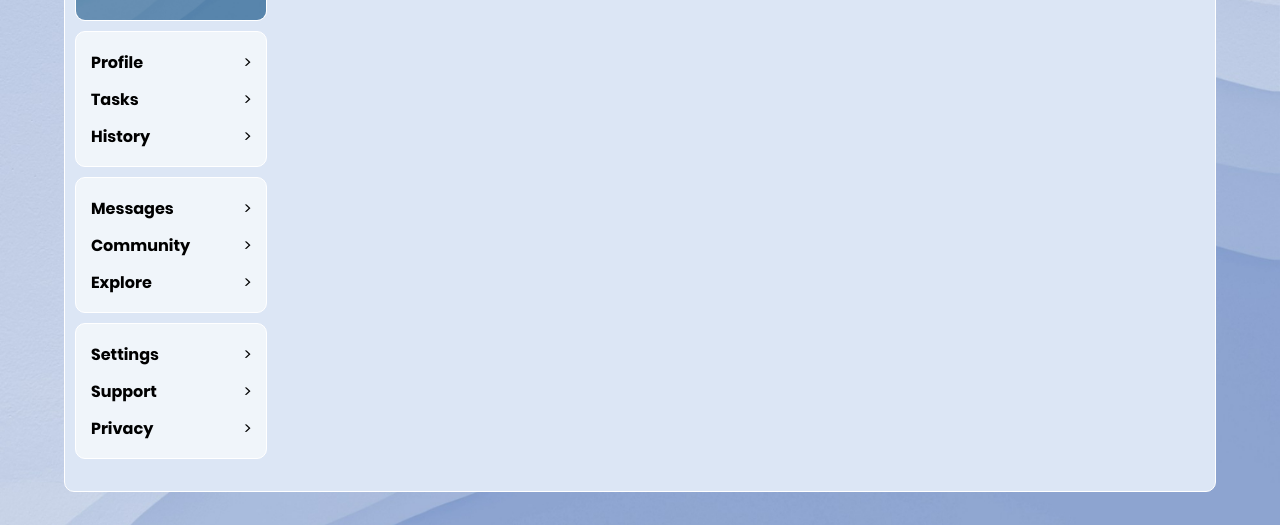
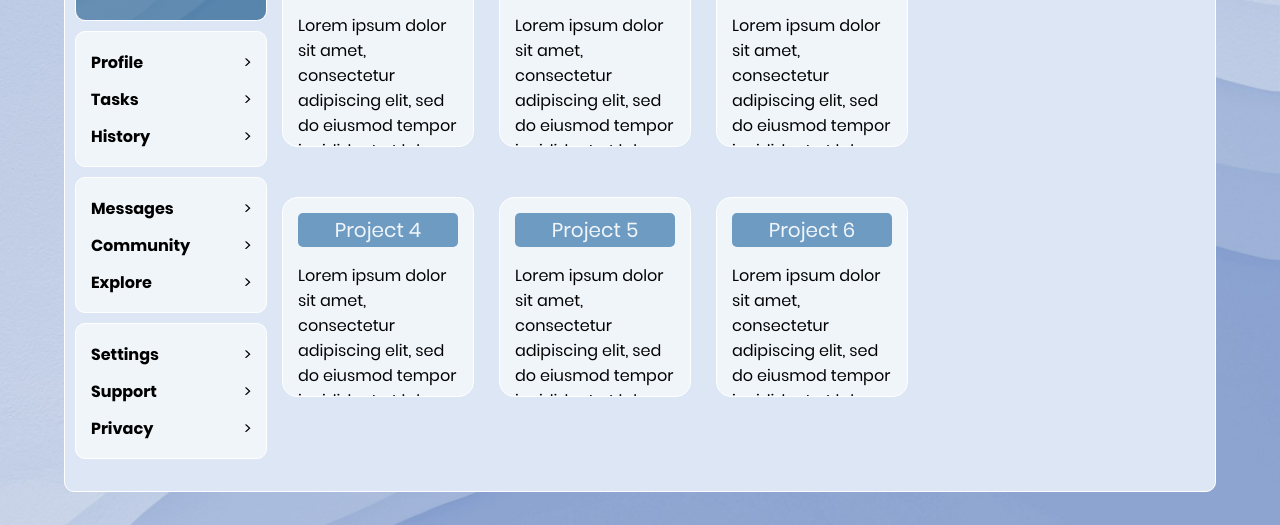
Before and after one commit to FarouqII/admin-dashboard, a plain HTML site: page index.html in a window 1280 px wide. Shown: the part 275-800 px from the top of the page. Drawn offline with Linux system fonts and the light colour scheme.

Commit message:
Create projects grid
Created the grid for the projects section of the dashboard

```diff
--- a/index.html
+++ b/index.html
@@ -13,7 +13,7 @@
         <a href="www.theodinproject.com" id="account-btn"><img id="account-logo" src="./assets/user.png"></a>
     </header>
     <div id="page-container">
-        <nav>
+        <div id="sidenav">
             <a href="www.theodinproject.com" class="nav-tile" id="create-btn">
                 <img src="./assets/create-btn-bg.JPG">
                 <span>Create +</span>
@@ -39,15 +39,33 @@
                     <li><a href="www.theodinproject.com" class="link-item"><span>Privacy</span><span class="arrow">></span></a></li>
                 </ul>
             </div>
-        </nav>
+        </div>
         <main>
             <div id="grid-container">
-                <div class="project"></div>
-                <div class="project"></div>
-                <div class="project"></div>
-                <div class="project"></div>
-                <div class="project"></div>
-                <div class="project"></div>
+                <div class="project">
+                    <div class="bar">Project 1</div>
+                    <p>Lorem ipsum dolor sit amet, consectetur adipiscing elit, sed do eiusmod tempor incididunt ut labore et dolore magna aliqua.</p>
+                </div>
+                <div class="project">
+                    <div class="bar">Project 2</div>
+                    <p>Lorem ipsum dolor sit amet, consectetur adipiscing elit, sed do eiusmod tempor incididunt ut labore et dolore magna aliqua.</p>
+                </div>
+                <div class="project">
+                    <div class="bar">Project 3</div>
+                    <p>Lorem ipsum dolor sit amet, consectetur adipiscing elit, sed do eiusmod tempor incididunt ut labore et dolore magna aliqua.</p>
+                </div>
+                <div class="project">
+                    <div class="bar">Project 4</div>
+                    <p>Lorem ipsum dolor sit amet, consectetur adipiscing elit, sed do eiusmod tempor incididunt ut labore et dolore magna aliqua.</p>
+                </div>
+                <div class="project">
+                    <div class="bar">Project 5</div>
+                    <p>Lorem ipsum dolor sit amet, consectetur adipiscing elit, sed do eiusmod tempor incididunt ut labore et dolore magna aliqua.</p>
+                </div>
+                <div class="project">
+                    <div class="bar">Project 6</div>
+                    <p>Lorem ipsum dolor sit amet, consectetur adipiscing elit, sed do eiusmod tempor incididunt ut labore et dolore magna aliqua.</p>
+                </div>
             </div>
             <div id="side">
                 <div id="announcements"></div>
--- a/styles.css
+++ b/styles.css
@@ -25,6 +25,18 @@ body {
     padding: 0;
     margin: 0;
     font-family: "Poppins Regular", sans-serif;
+}
+
+#page-container {
+    display: flex;
+    align-items: center;
+    width: 90vw;
+    height: 80vh;
+    background: rgb(220, 230, 245);
+    border: 1px solid white;
+    border-radius: 10px;
+    overflow: hidden;
+    padding: 10px;
 }
 
 a {
@@ -55,8 +67,7 @@ header {
 }
 
 /* Side Nav */
-nav {
-    position: fixed;
+#sidenav {
     display: grid;
     grid-template-rows: repeat(3, 1fr);
     gap: 10px;
@@ -115,6 +126,11 @@ ul {
 .link-item {
     display: flex;
     font-family: "Poppins Bold", sans-serif;
+    transition: color 0.2s ease;
+}
+
+.link-item:hover {
+    color: rgb(88, 133, 172);
 }
 
 .arrow {
@@ -123,19 +139,35 @@ ul {
 }
 
 /* Main Content */
-#page-container {
-    display: flex;
-    align-items: center;
-    width: 90vw;
-    height: 80vh;
-    background: rgb(220, 230, 245);
-    border: 1px solid white;
-    border-radius: 10px;
-    overflow: hidden;
-    padding: 10px;
-}
 
 #grid-container {
     display: grid;
-    grid-template: repeat(3, 1fr) / (2, 1fr);
+    grid-template-columns: repeat(3, 1fr);
+    padding: 15px;
+    row-gap: 50px;
+    column-gap: 25px;
 }
+
+.project {
+    width: 15vw;
+    height: 25vh;
+    border: 1px solid white;
+    border-radius: 15px;
+    overflow: hidden;
+    background: rgb(240, 245, 250);
+    padding: 15px;
+}
+
+.bar {
+    display: flex;
+    align-items: center;
+    justify-content: center;
+
+    height: 20%;
+    width: 100%;
+
+    background: rgb(110, 155, 194);
+    font-size: 1.25rem;
+    color: rgb(240, 245, 250);
+    border-radius: 5px;
+}
```
